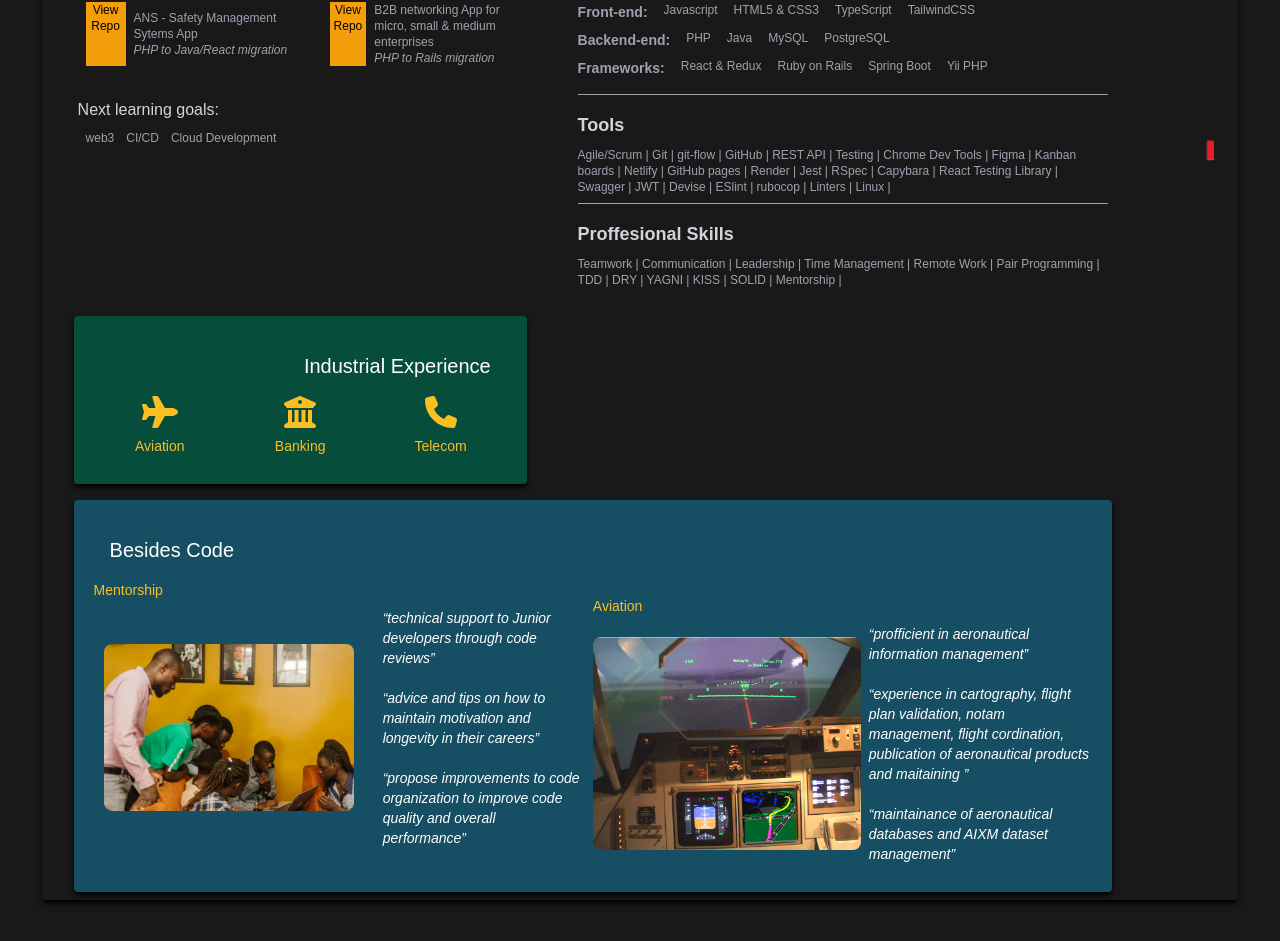
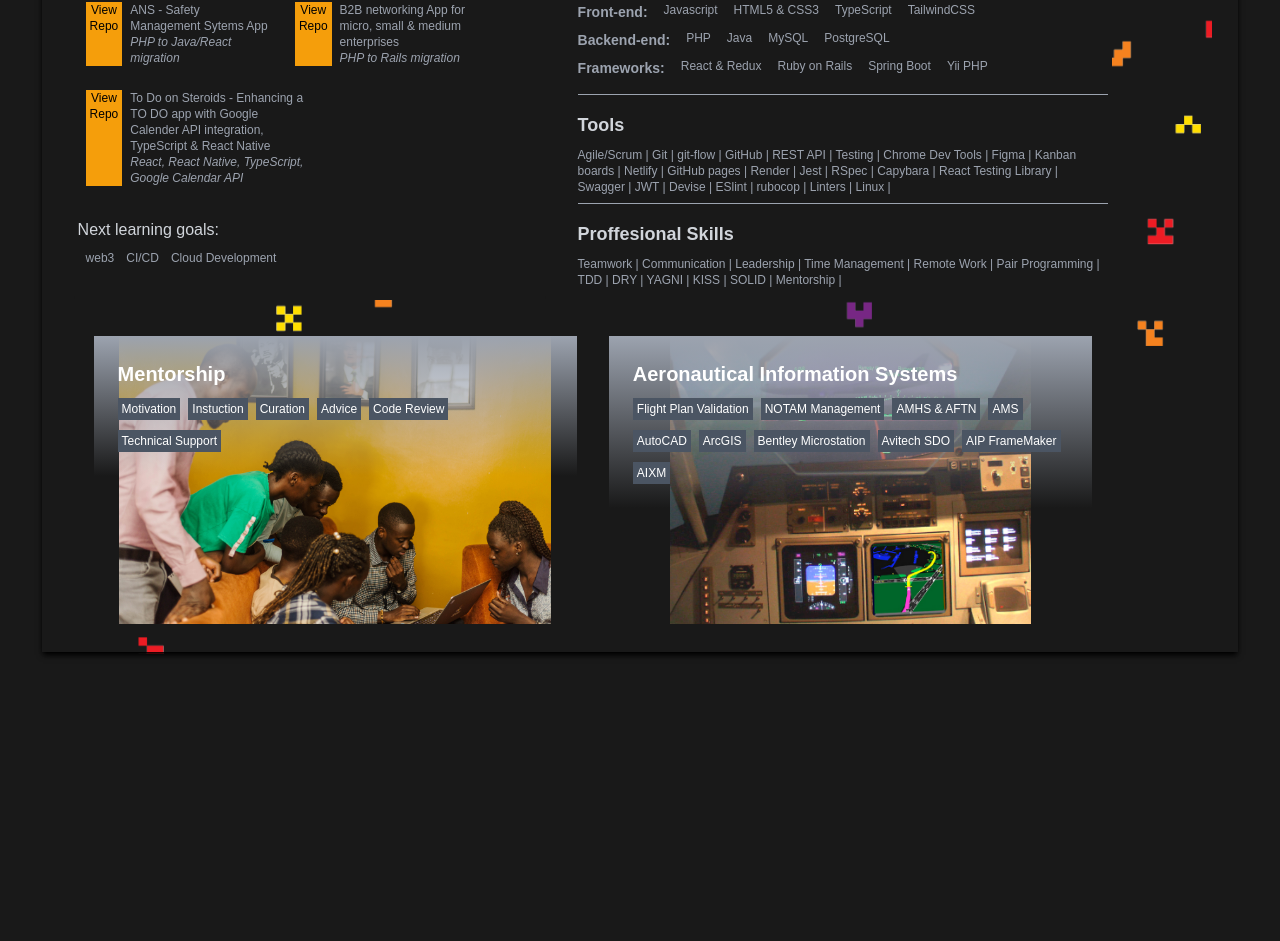
Before and after one commit to JonahKayizzi/my-portfolio, a React (Create React App) app: page /skills in a window 1280 px wide. Shown: the part 710-1651 px from the top of the page. After the commit the page ends 1403 px from the top, so only its background shows below. Built offline with nearby package versions, Linux system fonts and the light colour scheme.

Commit message:
Add infoon mentorship and aviation

```diff
--- a/src/components/Home.js
+++ b/src/components/Home.js
@@ -1,10 +1,4 @@
 import React from 'react';
-import { FontAwesomeIcon } from '@fortawesome/react-fontawesome';
-import {
-  faPlane,
-  faBuildingColumns,
-  faPhone,
-} from '@fortawesome/free-solid-svg-icons';
 import { Link } from 'react-router-dom';
 import { useSelector } from 'react-redux';
 
@@ -13,16 +7,16 @@
 
   return (
     <div className="container mx-auto">
-      <div className="flex flex-wrap bg-[rgb(25,25,25)]">
-        <h3 className="py-2 font-extrabold place-self-start text-xl w-full">
+      <div className="flex flex-wrap">
+        <h3 className="py-2 font-extrabold place-self-start text-xl w-full bg-[rgb(25,25,25)]">
           My Skills & Learning Goals
         </h3>
-        <div className="md:my-2 my-1 p-1 rounded md:w-5/12 w-full">
+        <div className="md:my-2 my-1 p-1 rounded md:w-5/12 w-full bg-[rgb(25,25,25)]">
           <h4 className="text-md font-thin my-1 text-gray-300">
             Currently working on:
           </h4>
-          <ul className="flex justify-around my-2 pb-4 gap-6 text-gray-400">
-            <li className="w-1/2 flex items-center gap-2 p-1 m-1">
+          <ul className="flex flex-wrap justify-start my-2 pb-4 gap-2 text-gray-400">
+            <li className="w-5/12 flex items-center gap-2 p-1 m-1">
               <Link
                 className="text-black font-bold text-center hover:bg-amber-400 hover:text-white h-full px-1 bg-amber-500 text-xs font-thin w-1/4"
                 target="_blank"
@@ -36,7 +30,7 @@
                 <span className="italic">PHP to Java/React migration</span>
               </p>
             </li>
-            <li className="w-1/2 flex items-center gap-2 p-1 m-1">
+            <li className="w-5/12 flex items-center gap-2 p-1 m-1">
               <Link
                 className="text-black font-bold text-center hover:bg-amber-400 hover:text-white h-full px-1 bg-amber-500 text-xs font-thin w-1/4"
                 to="https://github.com/JonahKayizzi/Yunga-React-Rails-BackEnd"
@@ -52,6 +46,25 @@
                 <span className="italic">PHP to Rails migration</span>
               </p>
             </li>
+            <li className="w-1/2 flex items-center gap-2 p-1 m-1">
+              <Link
+                className="text-black font-bold text-center hover:bg-amber-400 hover:text-white h-full px-1 bg-amber-500 text-xs font-thin w-1/4"
+                target="_blank"
+                to="https://github.com/JonahKayizzi/ANS-SMS-Java-React"
+              >
+                View Repo
+              </Link>
+              <p className="font-thin text-xs grow">
+                <span>
+                  To Do on Steroids - Enhancing a TO DO app with Google Calender
+                  API integration, TypeScript & React Native
+                </span>
+                <br />
+                <span className="italic">
+                  React, React Native, TypeScript, Google Calendar API
+                </span>
+              </p>
+            </li>
           </ul>
           <h4 className="text-md font-thin my-1 text-gray-300">
             Next learning goals:
@@ -62,7 +75,7 @@
             <li>Cloud Development</li>
           </ul>
         </div>
-        <div className="md:my-2 pl-8 my-1 p-1 md:w-1/2 w-full">
+        <div className="md:my-2 pl-8 my-1 p-1 md:w-1/2 w-full bg-[rgb(25,25,25)]">
           <ul className="text-xs text-gray-400">
             <li className="border-b border-gray-400 mb-4">
               <h4 className="text-lg font-semibold my-4mr-4 text-gray-300">
@@ -133,98 +146,49 @@
             </li>
           </ul>
         </div>
-        <div className="transform hover:scale-105 transition duration-300 ease-in-out bg-emerald-900 md:my-2 my-1 p-5 rounded shadow-md shadow-black md:w-2/5 w-full">
-          <h2 className="text-xl font-thin my-4 text-right mr-4">
-            Industrial Experience
-          </h2>
-          <ul className="flex justify-around gap-2 my-2">
-            <li className="text-amber-400 w-1/3 flex flex-col gap-2 items-center justify-around gap-2">
-              <FontAwesomeIcon icon={faPlane} size="2x" />
-
-              <p className="font-thin text-sm">Aviation</p>
-            </li>
-            <li className="text-amber-400 w-1/3 flex flex-col gap-2 items-center justify-around gap-2">
-              <FontAwesomeIcon icon={faBuildingColumns} size="2x" />
-              <p className="font-thin text-sm">Banking</p>
-            </li>
-            <li className="text-amber-400 w-1/3 flex flex-col gap-2 items-center justify-around gap-2">
-              <FontAwesomeIcon icon={faPhone} size="2x" />
-              <p className="font-thin text-sm">Telecom</p>
-            </li>
-          </ul>
-        </div>
-        <div className="transform hover:scale-105 transition duration-300 ease-in-out bg-cyan-900 md:my-2 my-1 p-5 rounded shadow-md shadow-black md:w-11/12 w-full">
-          <h2 className="text-xl font-thin my-4 text-left ml-4">
-            Besides Code
-          </h2>
-          <div className="flex flex-wrap">
-            <div className="xl:w-1/2 w-full">
-              <h3 className="text-amber-400 text-sm font-thin">Mentorship</h3>
-              <ul className="flex justify-around gap-2 my-2">
-                <li className="w-1/2 flex flex-col gap-2 items-center justify-around ">
-                  <img
-                    className="w-full rounded-lg"
-                    src="mentor2.jpg"
-                    alt="mentor2"
-                  />
-                </li>
-                <li className="w-2/5 flex flex-col gap-2 items-center justify-around gap-2">
-                  <h4 className="text-white text-sm font-thin italic">
-                    <span>
-                      &ldquo;technical support to Junior developers through code
-                      reviews&rdquo;
-                    </span>
-                    <br />
-                    <br />
-                    <span>
-                      &ldquo;advice and tips on how to maintain motivation and
-                      longevity in their careers&rdquo;
-                    </span>
-                    <br />
-                    <br />
-                    <span>
-                      &ldquo;propose improvements to code organization to
-                      improve code quality and overall performance&rdquo;
-                    </span>
-                  </h4>
-                </li>
-              </ul>
+        <div className="md:my-2 my-1 p-5 rounded md:w-11/12 w-full">
+          <div className="flex gap-8">
+            <div className="xl:w-1/2 w-full bg-[rgb(25,25,25)]">
+              <div
+                className="w-full h-72 bg-contain bg-center"
+                style={{
+                  backgroundImage: "url('mentor2.jpg')",
+                  backgroundRepeat: 'no-repeat',
+                }}
+              >
+                <div className="p-6 bg-gradient-to-b from-gray-400 to-transparent flex-col">
+                  <h3 className="text-white text-xl font-bold">Mentorship</h3>
+                  <ul className="flex justify-start flex-wrap gap-2 mt-2">
+                    {skills.mentorship.map((tool) => (
+                      <li key={tool}>
+                        <span className="text-xs text-white m-0 p-1 bg-gray-600">{`${tool}`}</span>
+                      </li>
+                    ))}
+                  </ul>
+                </div>
+              </div>
             </div>
-
-            <div className="xl:w-1/2 w-full">
-              <h3 className="text-amber-400 text-sm font-thin mt-4">
-                Aviation
-              </h3>
-              <ul className="flex justify-around gap-2 my-2">
-                <li className="w-3/5 flex flex-col gap-2 items-center justify-around gap-2">
-                  <img
-                    className="w-full rounded-lg"
-                    src="aviation.png"
-                    alt="mentor1"
-                  />
-                </li>
-                <li className="w-1/2 flex flex-col gap-2 items-center justify-around ">
-                  <h4 className="text-white text-sm font-thin italic">
-                    <span>
-                      &ldquo;profficient in aeronautical information
-                      management&rdquo;
-                    </span>
-                    <br />
-                    <br />
-                    <span>
-                      &ldquo;experience in cartography, flight plan validation,
-                      notam management, flight cordination, publication of
-                      aeronautical products and maitaining &rdquo;
-                    </span>
-                    <br />
-                    <br />
-                    <span>
-                      &ldquo;maintainance of aeronautical databases and AIXM
-                      dataset management&rdquo;
-                    </span>
-                  </h4>
-                </li>
-              </ul>
+            <div className="xl:w-1/2 w-full bg-[rgb(25,25,25)]">
+              <div
+                className="w-full h-72 bg-contain bg-center"
+                style={{
+                  backgroundImage: "url('aviation.png')",
+                  backgroundRepeat: 'no-repeat',
+                }}
+              >
+                <div className="p-6 bg-gradient-to-b from-gray-400 to-transparent flex-col">
+                  <h3 className="text-white text-xl font-bold">
+                    Aeronautical Information Systems
+                  </h3>
+                  <ul className="flex justify-start flex-wrap gap-2 mt-2">
+                    {skills.aviation.map((tool) => (
+                      <li key={tool}>
+                        <span className="text-xs text-white m-0 p-1 bg-gray-600">{`${tool}`}</span>
+                      </li>
+                    ))}
+                  </ul>
+                </div>
+              </div>
             </div>
           </div>
         </div>
--- a/src/index.css
+++ b/src/index.css
@@ -23,7 +23,7 @@
   width: 100%;
   background: url('../public/backgroundimg.png') 95% 10% no-repeat,
     url('../public/backgroundimg2.png') 10% 95% no-repeat;
-  background-size: 35%;
+  background-size: 30%;
 }
 
 code {
--- a/src/redux/skills.js
+++ b/src/redux/skills.js
@@ -60,14 +60,24 @@
       'Mentorship',
     ],
     aviation: [
-      'Flight Plan Validation & Approval',
+      'Flight Plan Validation',
       'NOTAM Management',
-      'Communication Operations with AMHS & AFTN',
-      'Flight Cordination with AMS',
-      'Aeronautical Chart Production with AutoCAD & Bentley',
-      'AIP Management with FrameMaker',
-      'Aeronautical Static Data Maintanance',
-      'AIXM Dataset Management',
+      'AMHS & AFTN',
+      'AMS',
+      'AutoCAD',
+      'ArcGIS',
+      'Bentley Microstation',
+      'Avitech SDO',
+      'AIP FrameMaker',
+      'AIXM',
+    ],
+    mentorship: [
+      'Motivation',
+      'Instuction',
+      'Curation',
+      'Advice',
+      'Code Review',
+      'Technical Support',
     ],
   },
 };
```
